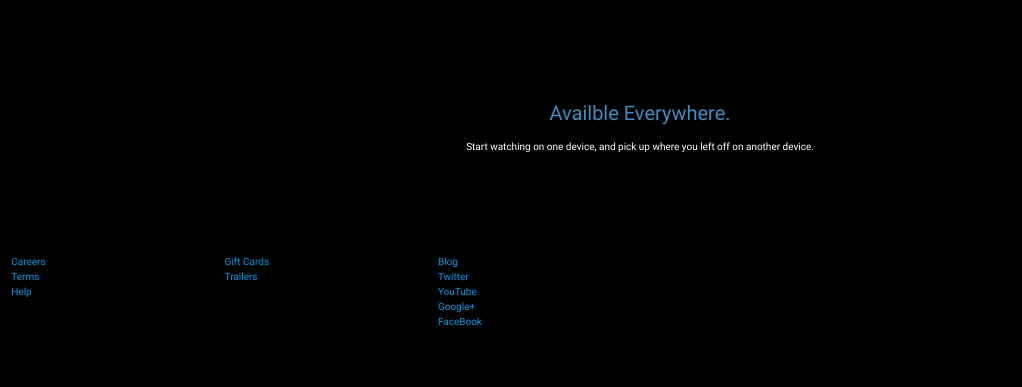
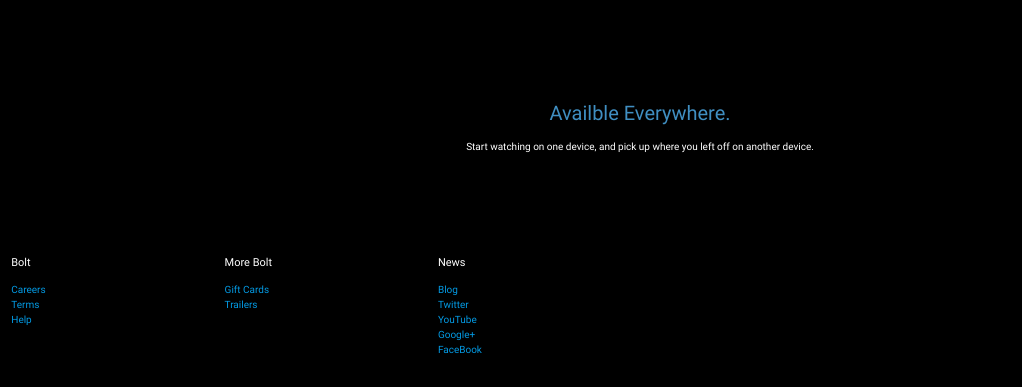
Before and after one commit to Petermuturi/bolt, a plain HTML site: page index.html in a window 1280 px wide. Shown: the part 1583-1970 px from the top of the page, without its empty margins (0-1022 px from the left). Before the commit the page ends 1942 px from the top, so only its background shows below. Drawn offline with Linux system fonts and the light colour scheme.

Commit message:
added description

```diff
--- a/index.html
+++ b/index.html
@@ -68,6 +68,7 @@
 <footer>
 	<div class="row">
 		<div class="col s2">
+		<p style="color:white; font-size:11px;">Bolt</p>
 			<ul style="color:#408FC2;font-size:10px;">
 				<li><a href="#">Careers</a></li>
 				<li><a href="#">Terms</a></li>
@@ -75,12 +76,14 @@
 			</ul>
 		</div>
 		<div class="col s2">
+		<p style="color:white; font-size:11px;">More Bolt</p>
 			<ul style="color:#408FC2;font-size:10px;">
 				<li><a href="#">Gift Cards</a></li>
 				<li><a href="#">Trailers</a></li>
 			</ul>
 		</div>
 		<div class="col s2" style="text-align:left;">
+		<p style="color:white; font-size:11px;">News</p>
 			<ul style="color:#408FC2;font-size:10px;">
 				<li><a href="#">Blog</a></li>
 				<li><a href="#">Twitter</a></li>
```
